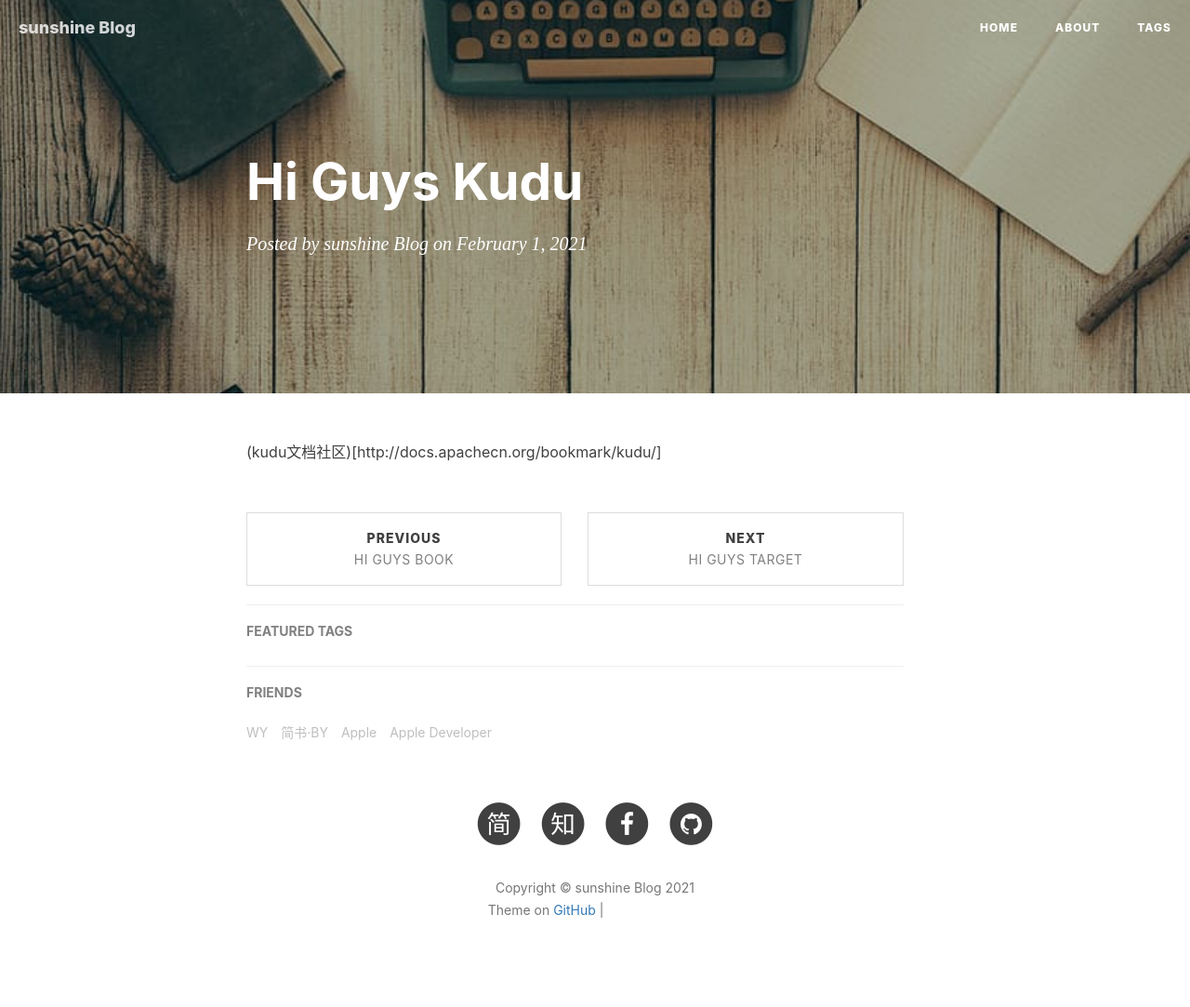
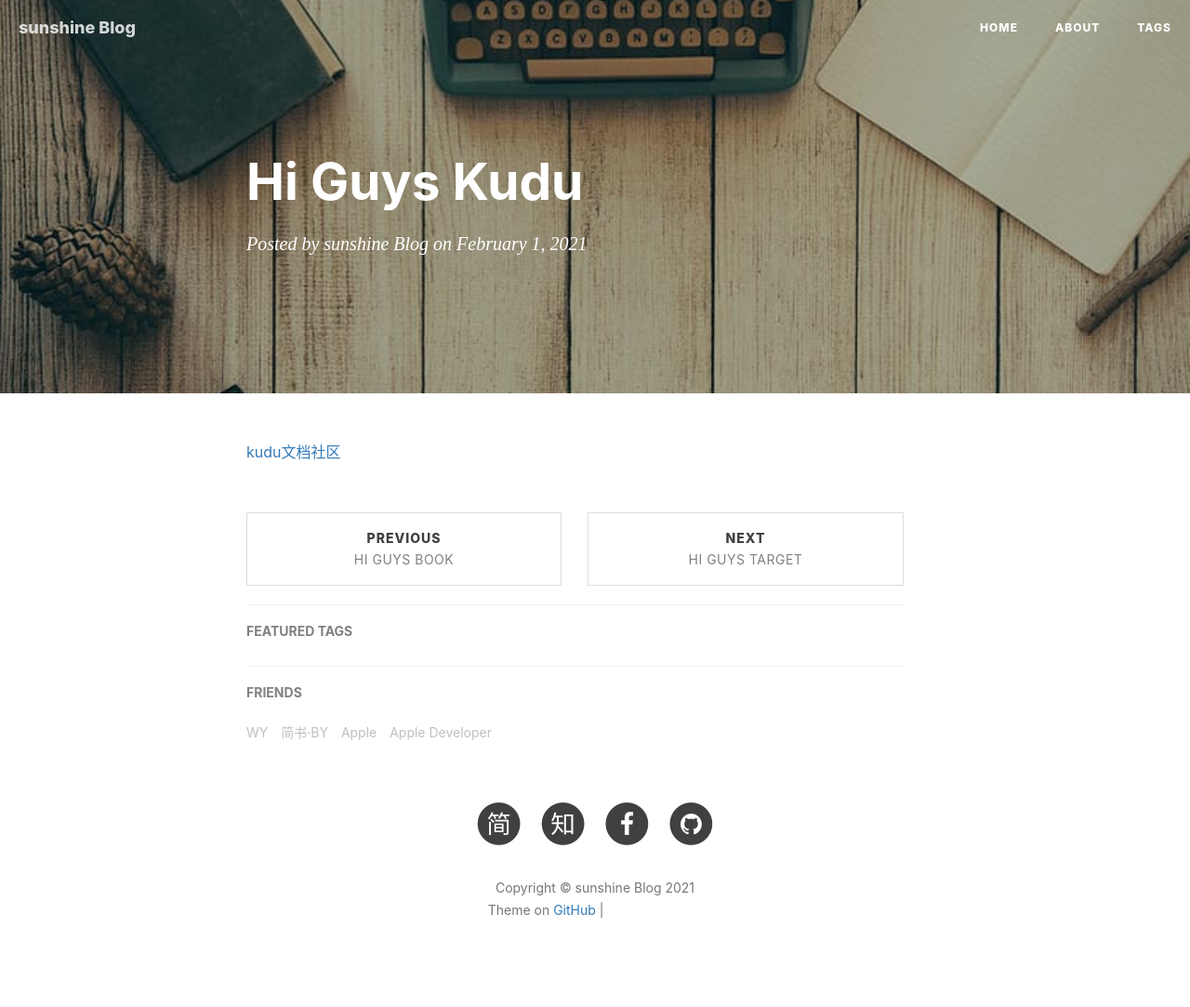
Before and after one commit to feature2018/feature2018.github.io, a Jekyll site: the page built from _posts/2021-02-01-Hi-Guys-kudu.md, in a window 1280 px wide. Shown: the whole page at 93% size. Built offline with Jekyll 4.4.1, drawn with Linux system fonts in a browser that asks for light colours; nearby versions of some CDN libraries; our own code applies the rules of GitHub Pages for plain Markdown files; comment, search, counter and statistics services are not loaded; grey boxes are pictures that could not be loaded.

Commit message:
kudu
kudu

```diff
--- a/_posts/2021-02-01-Hi-Guys-kudu.md
+++ b/_posts/2021-02-01-Hi-Guys-kudu.md
@@ -1 +1 @@
-(kudu文档社区)[http://docs.apachecn.org/bookmark/kudu/]
+[kudu文档社区](http://docs.apachecn.org/bookmark/kudu/)
```
